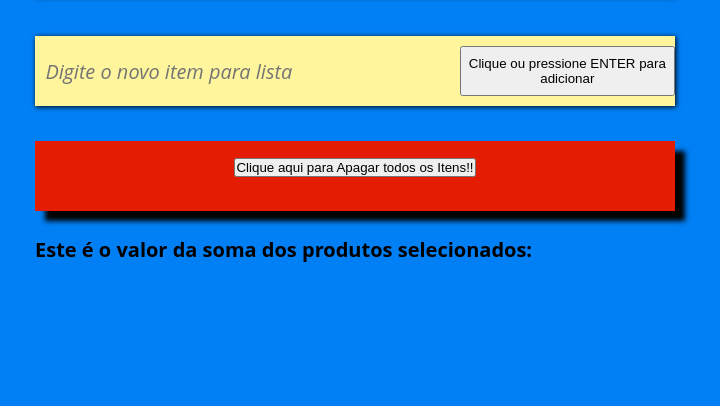
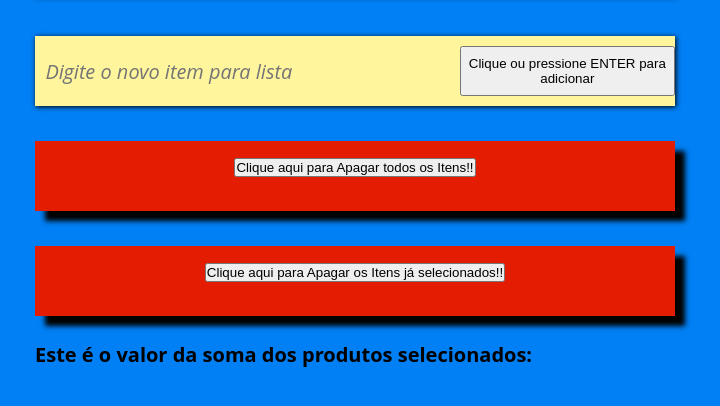
Before and after one commit to EduardoAmantinoBR/Projeto1_DEVinHouse, a plain HTML site: page index.html in a window 1280 px wide. Shown: the part 134-540 px from the top of the page, without its empty margins (285-1005 px from the left). Drawn offline with Linux system fonts and the light colour scheme.

Commit message:
Add files via upload
Pequenos ajustes de funcionalidades. Pendente ainda a função de excluir itens selecionados. Somar preços ainda requer ajustres

```diff
--- a/index.html
+++ b/index.html
@@ -26,6 +26,11 @@
                 <button id='apagaTudo'>Clique aqui para Apagar todos os Itens!!</button>
             </div>
         </div>
+        <div class="apagatudo">
+            <div>
+                <button id='apagaComprados'>Clique aqui para Apagar os Itens já selecionados!!</button>
+            </div>
+        </div>
         <div class="todo__list" id='somando'>
             Este é o valor da soma dos produtos selecionados:
 
```
Also changed, not shown: app.js (+11 -0 lines).
